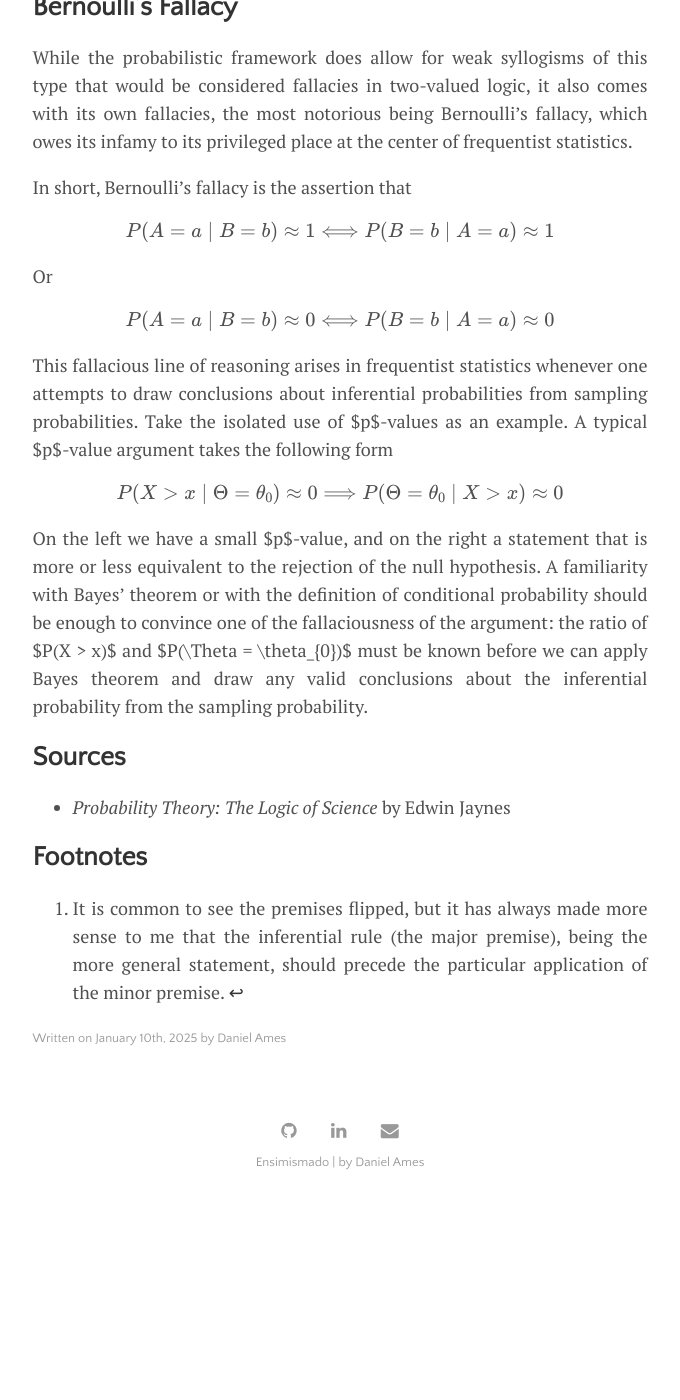
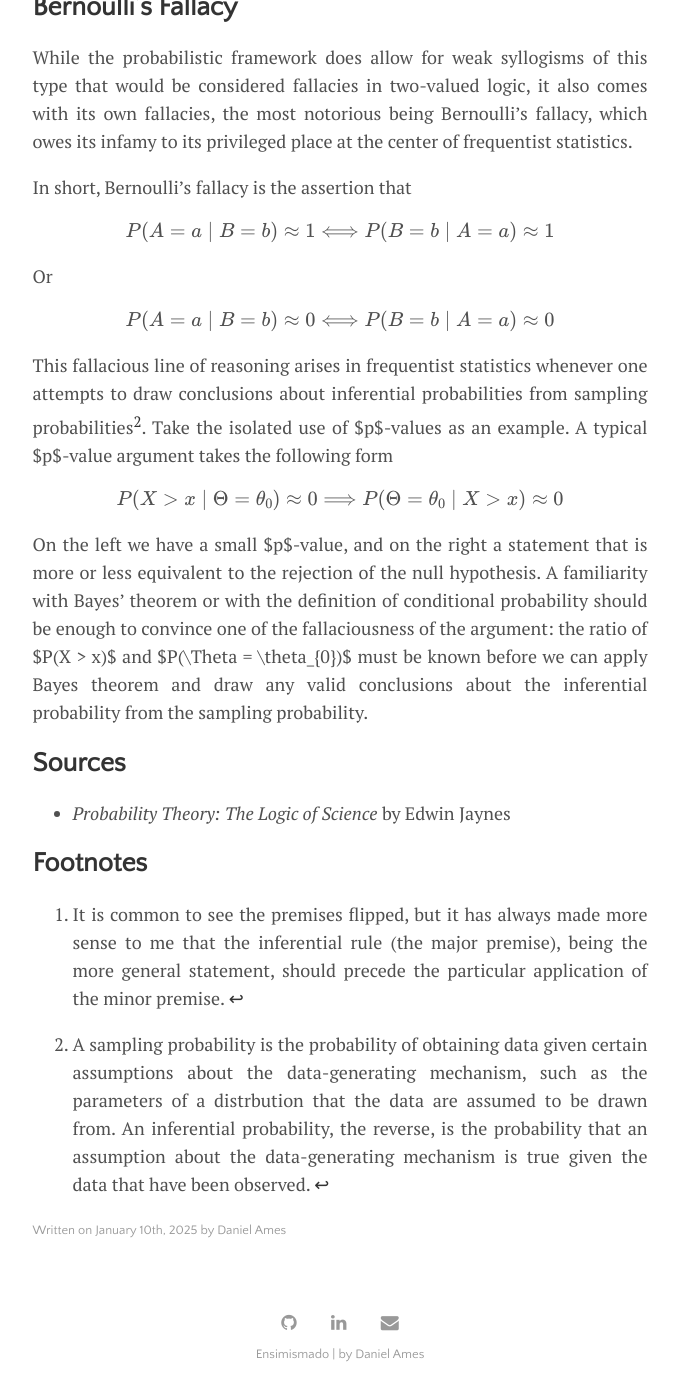
Before and after one commit to DanielAmes/DanielAmes.github.io, a Jekyll site: the page built from _posts/2025-01-10-bayeslogic.md, in a window 1280 px wide and 1400 px high, scrolled down 2919 px. Shown: the whole window, without its empty margins (300-980 px from the left). Built offline with Jekyll 4.4.1, drawn with Linux system fonts in a browser that asks for light colours; formulas are drawn with MathJax 3; before the commit the page ends 4127 px from its top, so only the background shows below that.

Commit message:
Update 2025-01-10-bayeslogic.md
footnote on probabilities

```diff
--- a/_posts/2025-01-10-bayeslogic.md
+++ b/_posts/2025-01-10-bayeslogic.md
@@ -127,7 +127,7 @@ $$
 P(A = a \mid B = b) \approx 0 \Longleftrightarrow P(B = b \mid A = a) \approx 0
 $$
 
-This fallacious line of reasoning arises in frequentist statistics whenever one attempts to draw conclusions about inferential probabilities from sampling probabilities. Take the isolated use of $p$-values as an example. A typical $p$-value argument takes the following form
+This fallacious line of reasoning arises in frequentist statistics whenever one attempts to draw conclusions about inferential probabilities from sampling probabilities[^2]. Take the isolated use of $p$-values as an example. A typical $p$-value argument takes the following form
 
 $$
 P(X > x \mid \Theta = \theta_{0}) \approx 0 \Longrightarrow P(\Theta = \theta_{0} \mid X > x) \approx 0
@@ -142,3 +142,5 @@ On the left we have a small $p$-value, and on the right a statement that is more
 ## Footnotes
 
 [^1]: It is common to see the premises flipped, but it has always made more sense to me that the inferential rule (the major premise), being the more general statement, should precede the particular application of the minor premise.
+
+[^2]:A sampling probability is the probability of obtaining data given certain assumptions about the data-generating mechanism, such as the parameters of a distrbution that the data are assumed to be drawn from. An inferential probability, the reverse, is the probability that an assumption about the data-generating mechanism is true given the data that have been observed.
```
